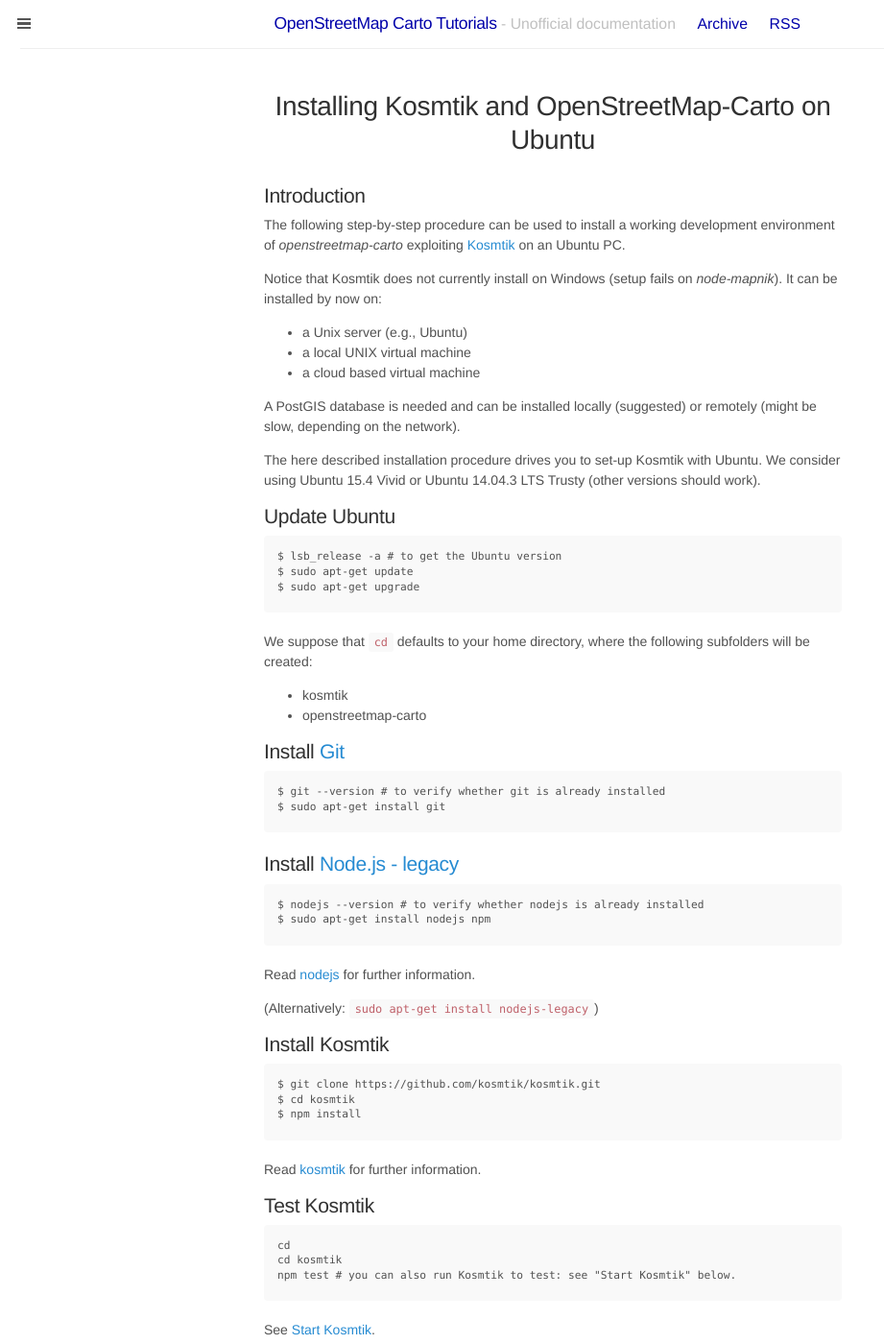
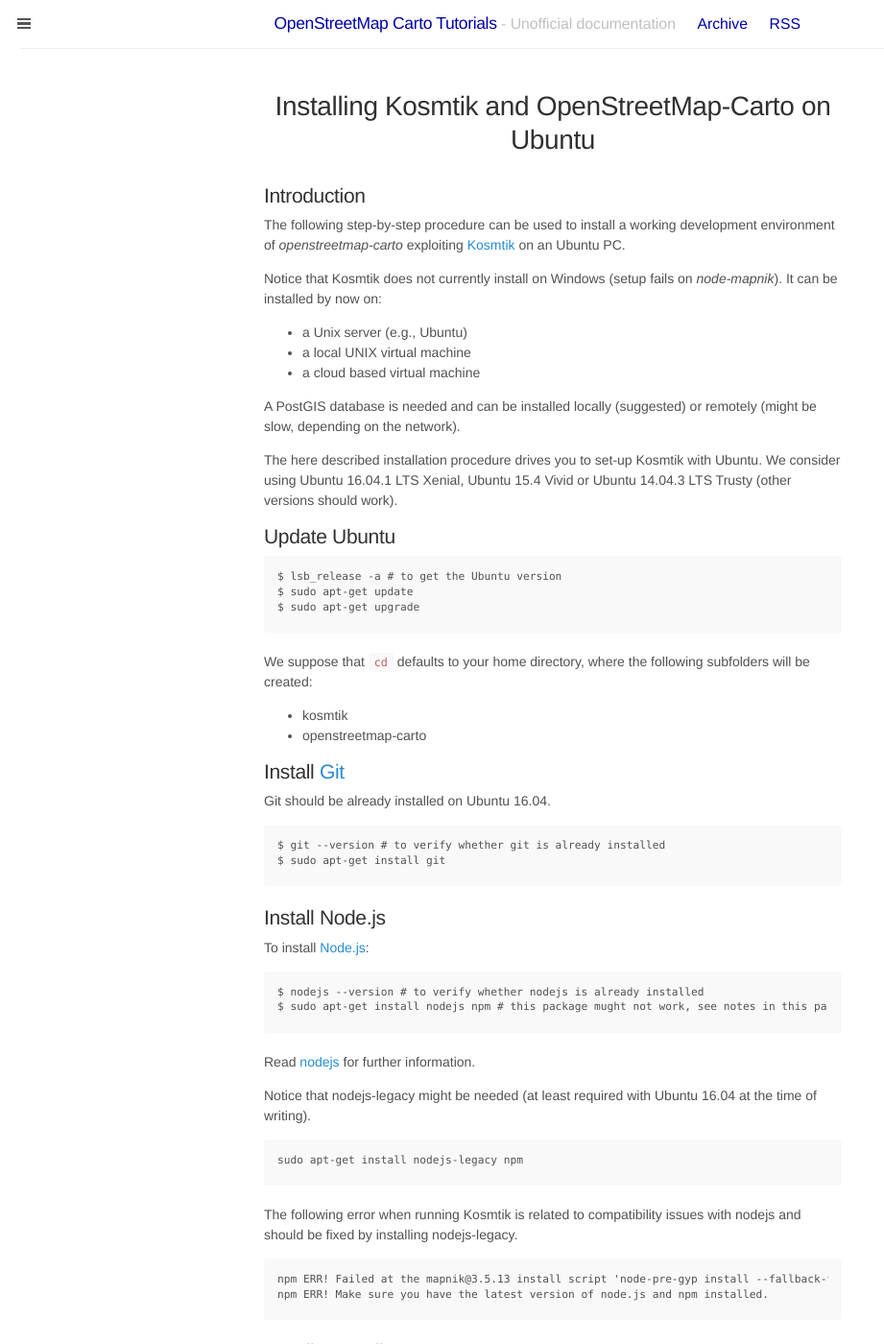
Before and after one commit to Ircama/osm-carto-tutorials, a Jekyll site: the page built from pages/10-kosmtik-ubuntu-setup.md, in a window 1280 px wide and 1400 px high. Shown: the whole window at 96% size, without its empty margins (0-921 px from the left). Built offline with Jekyll 4.4.1, drawn with Linux system fonts in a browser that asks for light colours; comment, search, counter and statistics services are not loaded; some of the changed text lies outside the part shown.

Commit message:
Updated 10-kosmtik-ubuntu-setup.md
* Tested with Ubuntu 16.04.1 LTS Xenial
* added sudo apt install unzip
* revisions
* Fixes #5 YAML for python is missing
* Fixes #4 Layout broken
* Fixes #3 Building kosmtik failed on Ubuntu 16.04

````diff
--- a/pages/10-kosmtik-ubuntu-setup.md
+++ b/pages/10-kosmtik-ubuntu-setup.md
@@ -17,7 +17,7 @@
 
 A PostGIS database is needed and can be installed locally (suggested) or remotely (might be slow, depending on the network).
 
-The here described installation procedure drives you to set-up Kosmtik with Ubuntu. We consider using Ubuntu 15.4 Vivid or Ubuntu 14.04.3 LTS Trusty (other versions should work).
+The here described installation procedure drives you to set-up Kosmtik with Ubuntu. We consider using Ubuntu 16.04.1 LTS Xenial, Ubuntu 15.4 Vivid or Ubuntu 14.04.3 LTS Trusty (other versions should work).
 
 ## Update Ubuntu
 
@@ -32,17 +32,32 @@
 
 ## Install [Git](https://git-scm.com/)
 
+Git should be already installed on Ubuntu 16.04.
+
     $ git --version # to verify whether git is already installed
     $ sudo apt-get install git
 
-## Install [Node.js - legacy](https://nodejs.org/en/)
+## Install Node.js
+
+To install [Node.js](https://nodejs.org/en/):
 
     $ nodejs --version # to verify whether nodejs is already installed
-    $ sudo apt-get install nodejs npm
+    $ sudo apt-get install nodejs npm # this package mught not work, see notes in this paragraph
 
 Read [nodejs](https://nodejs.org/en/download/) for further information.
 
-(Alternatively: `sudo apt-get install nodejs-legacy`)
+Notice that nodejs-legacy might be needed (at least required with Ubuntu 16.04 at the time of writing).
+
+```
+sudo apt-get install nodejs-legacy npm
+```
+
+The following error when running Kosmtik is related to compatibility issues with nodejs and should be fixed by installing nodejs-legacy.
+
+```
+npm ERR! Failed at the mapnik@3.5.13 install script 'node-pre-gyp install --fallback-to-build'.
+npm ERR! Make sure you have the latest version of node.js and npm installed.
+```
 
 ## Install Kosmtik
 
@@ -85,6 +100,17 @@
 
 Otherwise Python needs to be installed.
 
+## Install Yaml and Package Manager for Python
+
+This is necessary in order to run OpenStreetMap-Carto scripts/indexes.
+
+```
+sudo apt-get install python-yaml
+
+pip -V # to verify whether pip is already installed
+sudo apt-get install python-pip
+```
+
 ## Install Mapnik Utilities
 
 The *Mapnik Utilities* package includes shapeindex.
@@ -113,9 +139,12 @@
 
 ## Create the *data* folder
 
-    $ cd
-    $ cd openstreetmap-carto
-    $ scripts/get-shapefiles.py # or ./get-shapefiles.sh (if get-shapefiles.py is not available)
+```
+sudo apt install unzip
+cd
+cd openstreetmap-carto
+scripts/get-shapefiles.py # or ./get-shapefiles.sh (if get-shapefiles.py is not available)
+```
 
 Read [scripted download](https://github.com/gravitystorm/openstreetmap-carto/blob/master/INSTALL.md#scripted-download) for further information.
 
@@ -194,12 +223,14 @@
 
 ## Create the PostGIS instance
 
+```
 export PGPASSWORD=postgres_007%
 HOSTNAME=localhost # set it to the actual ip address or host name
 psql -U postgres -h $HOSTNAME -c "create database gis"
 psql -U postgres -h $HOSTNAME -c "\connect gis"
 psql -U postgres -h $HOSTNAME -d gis -c "CREATE EXTENSION postgis"
 psql -U postgres -h $HOSTNAME -d gis -c "CREATE EXTENSION hstore"
+```
 
 ## Get an OpenStreetMap data extract
 
````
Also changed, not shown: other parts of pages/10-kosmtik-ubuntu-setup.md (+1 -1 lines).
